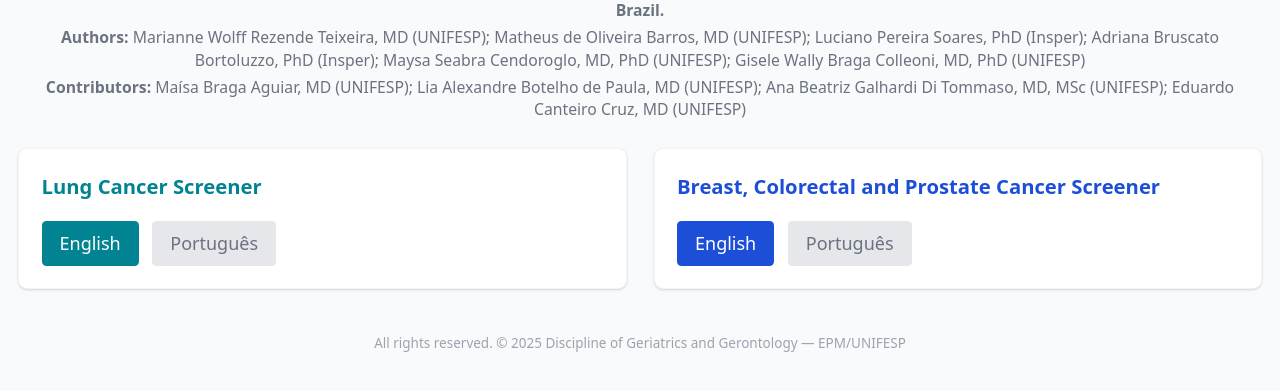
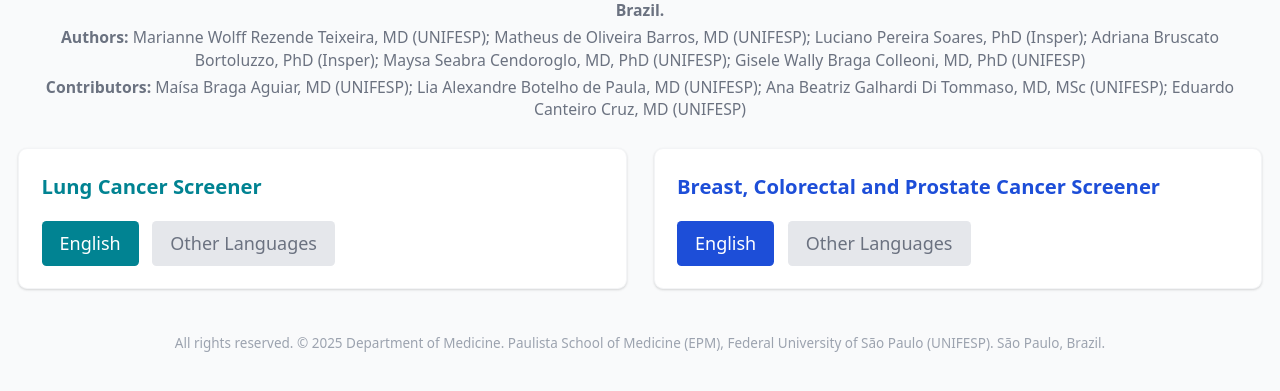
Before and after one commit to diggunifesp/75cs-landing, a plain HTML site: page index.html in a window 1280 px wide. Shown: the part 91-482 px from the top of the page. Drawn offline with nearby package versions, Linux system fonts and the light colour scheme.

Commit message:
Update index.html

```diff
--- a/index.html
+++ b/index.html
@@ -61,7 +61,7 @@
         <h2 class="text-base md:text-lg font-bold text-custom-blue">Lung Cancer Screener</h2>
         <div class="mt-4 flex items-center space-x-3">
           <a href="https://diggunifesp.github.io/75lungcs-calculator/" class="btn-custom rounded px-4 py-2 text-sm md:text-base inline-flex items-center justify-center">English</a>
-          <button type="button" class="btn-disabled rounded px-4 py-2 text-sm md:text-base inline-flex items-center justify-center" aria-disabled="true" title="Português (em breve)">Português</button>
+          <button type="button" class="btn-disabled rounded px-4 py-2 text-sm md:text-base inline-flex items-center justify-center" aria-disabled="true" title="Português (em breve)">Other Languages</button>
         </div>
       </div>
 
@@ -69,7 +69,7 @@
         <h2 class="text-base md:text-lg font-bold text-blue-700">Breast, Colorectal and Prostate Cancer Screener</h2>
         <div class="mt-4 flex items-center space-x-3">
 <a href="https://diggunifesp.github.io/75cs-calculator" class="bg-blue-700 hover:bg-blue-800 text-white rounded px-4 py-2 text-sm md:text-base inline-flex items-center justify-center">English</a>
-          <button type="button" class="btn-disabled rounded px-4 py-2 text-sm md:text-base inline-flex items-center justify-center" aria-disabled="true" title="Português (em breve)">Português</button>
+          <button type="button" class="btn-disabled rounded px-4 py-2 text-sm md:text-base inline-flex items-center justify-center" aria-disabled="true" title="Português (em breve)">Other Languages</button>
         </div>
       </div>
 
@@ -79,7 +79,7 @@
 
     <!-- Footer -->
     <footer class="mt-10 text-center text-gray-400 text-xs">
-     All rights reserved. © 2025 Discipline of Geriatrics and Gerontology — EPM/UNIFESP
+     All rights reserved. © 2025 Department of Medicine. Paulista School of Medicine (EPM), Federal University of São Paulo (UNIFESP). São Paulo, Brazil.
     </footer>
 
   </div>
```
